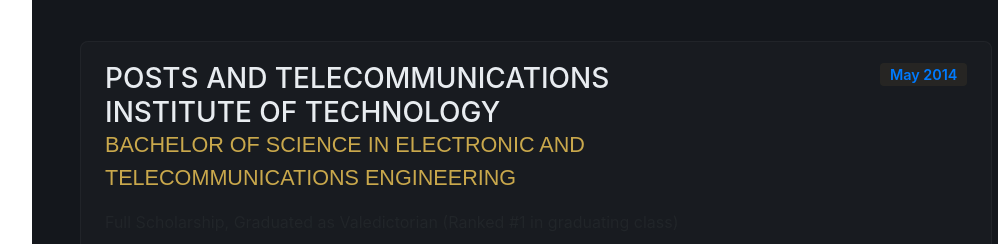
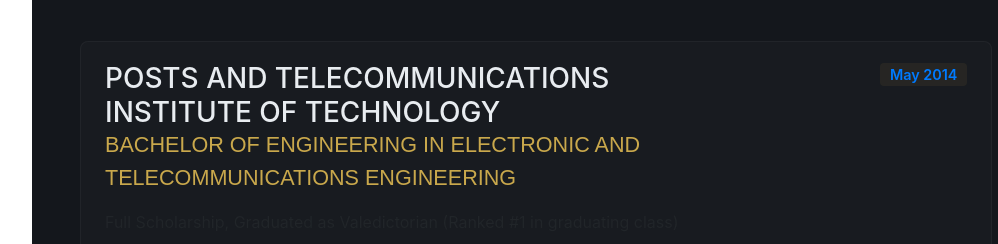
Before and after one commit to haidinhtuan/haidinhtuan.github.io, a website with bundled scripts: page index.html in a window 1280 px wide. Shown: the part 3760-4004 px from the top of the page, without its empty margins (240-1238 px from the left). Built offline with nearby package versions, Linux system fonts and the light colour scheme; a web font is replaced by a local one.

Commit message:
Update bachelor degree to Bachelor of Engineering

```diff
--- a/index.html
+++ b/index.html
@@ -236,7 +236,7 @@
           <div class="resume-item d-flex flex-column flex-md-row">
             <div class="resume-content mr-auto">
               <h3 class="mb-0">Posts and Telecommunications Institute of Technology</h3>
-              <div class="subheading mb-3">Bachelor of Science in Electronic and Telecommunications Engineering</div>
+              <div class="subheading mb-3">Bachelor of Engineering in Electronic and Telecommunications Engineering</div>
               <p>Full Scholarship, Graduated as Valedictorian (Ranked #1 in graduating class)</p>
             </div>
             <div class="resume-date text-md-right">
```
